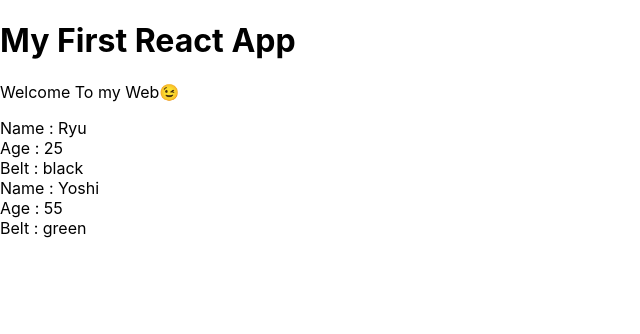
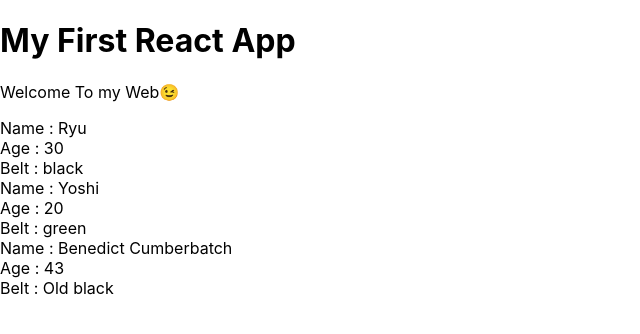
Before and after one commit to Adekabang/learn-react, a React (Create React App) app: page / in a window 1280 px wide. Shown: the top 334 px of the page, without its empty margins (0-640 px from the left). Built offline with nearby package versions, Linux system fonts and the light colour scheme.

Commit message:
learn list outputting to component

```diff
--- a/src/App.js
+++ b/src/App.js
@@ -1,12 +1,17 @@
 import React from 'react';
 import Ninjas from './Ninjas'
 function App() {
+const ninjas = [
+  { name: "Ryu", age: 30, belt: "black", id: 1 },
+  { name: "Yoshi", age: 20, belt: "green", id: 2 },
+  { name: "Benedict Cumberbatch", age: 43, belt: "Old black", id: 3 }
+]
+
   return (
     <div className="App">
       <h1>My First React App</h1>
       <p>Welcome To my Web😉</p>
-      <Ninjas name="Ryu" age="25" belt="black"/>
-      <Ninjas name="Yoshi" age="55" belt="green"/>
+      <Ninjas ninjas={ninjas}/>
     </div>
   );
 }
--- a/src/Ninjas.js
+++ b/src/Ninjas.js
@@ -1,11 +1,18 @@
 import React from 'react'
 
-function Ninjas({name, age, belt}) {
+function Ninjas({ninjas}) {
+  const ninjaList = ninjas.map(ninja => {
+    return (
+      <div className="ninja" key={ninja.id}>
+        <div>Name : {ninja.name}</div>
+        <div>Age : {ninja.age}</div>
+        <div>Belt : {ninja.belt}</div>
+      </div>
+    )
+  })
   return (
-    <div className="ninja">
-      <div>Name : {name}</div>
-      <div>Age : {age}</div>
-      <div>Belt : {belt}</div>
+    <div className="ninja-list">
+      {ninjaList}
     </div>
   )
 }
```
